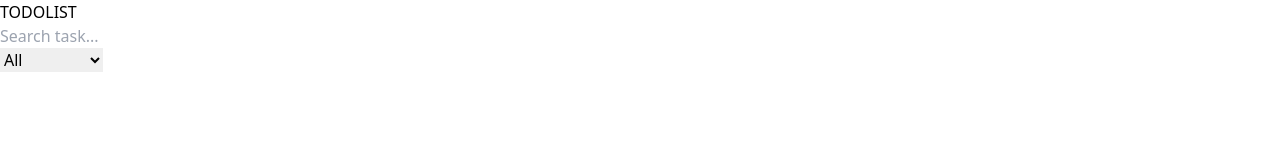
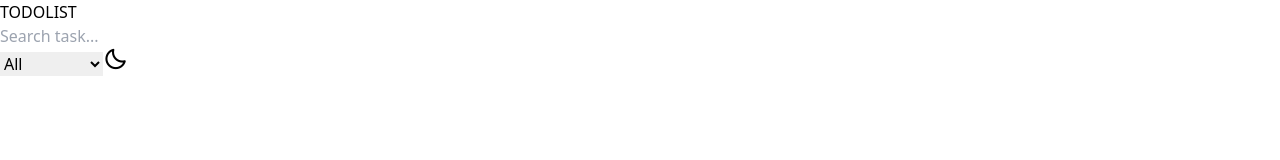
Before and after one commit to sebaslozano99/redux-toolkit-todo-list, a React (Vite) app: page / in a window 1280 px wide. Shown: the top 160 px of the page. Built offline with nearby package versions, Linux system fonts and the light colour scheme.

Commit message:
added darkMode and improved reusability of my reusable button component

```diff
--- a/src/App.jsx
+++ b/src/App.jsx
@@ -1,25 +1,23 @@
+import { IsAddingTaskProvider } from "./contexts/IsAddingTaskContext";
+import { DarkModeProvider } from "./contexts/DarkModeContext";
+
 import Header from "./components/Header";
 import Form from "./components/Form";
 import TasksContainer from "./features/todos/TasksContainer";
-import { IsAddingTaskProvider } from "./contexts/isAddingTaskContext";
 import Homepage from "./pages/Homepage";
 
 
-// border-8 border-red-700 border-dashed
-
 export default function App() {
-
-
-
-
 
   return (
     <IsAddingTaskProvider>
-      <Homepage>
-        <Header />
-        <Form />
-        <TasksContainer />
-      </Homepage>
+      <DarkModeProvider>
+        <Homepage>
+          <Header />
+          <Form />
+          <TasksContainer />
+        </Homepage>
+      </DarkModeProvider>
     </IsAddingTaskProvider>
   )
 }
--- a/src/components/Button.jsx
+++ b/src/components/Button.jsx
@@ -1,31 +1,50 @@
 import PropTypes from "prop-types";
+import { useDarkMode } from "../contexts/DarkModeContext";
 
 
 
 
 export default function Button({
+    backgroundColor = "",
+    textColor = "",
     type = "main",
-    textColor = "#ffffff",
-    bgColor = "#6C63FF",
+    onclick,
     className = "",
-    onclick,
     children
 }) {
 
+    const { isDark } = useDarkMode();
 
-    const baseStyles = "py-1 px-2 rounded-md flex justify-center items-center";
+    const baseStyles = `flex justify-center items-center rounded-md py-1 px-2`;
 
-    const styles = type === "main" ?
-        `bg-[${bgColor}] text-[${textColor}]`
-        :
-        `bg-[${textColor}] text-[${bgColor}] border-2 border-[${bgColor}]`;
+    const styles = {
+        main: baseStyles + ` text-white bg-[#6C63FF]`,
+        secondary: baseStyles + ` text-[#6c63ff] ${isDark ? "bg-[#252525]" : "bg-white"} border-2 border-[#6C63FF]`,
+        rounded: "absolute left-[76%] bottom-4 px-3 py-1 h-10 w-10 text-white bg-[#6c63ff] rounded-full",
+    }
 
 
+
+
+
+    if(className) return (
+        <button
+            className={className}
+            onClick={onclick}
+        >
+            {children}
+        </button>
+    )
+
+    //if props for textColor and bgColor are received, since inline-styles have higher precedence, they'll override those styles passed in the className
   return (
     <button
+        style={{
+            backgroundColor: backgroundColor,
+            color: textColor,
+        }}
         onClick={onclick}
-        className={`${baseStyles} ${styles} ${className}`}
-        style={type === "main" ? {color: textColor} : {color: bgColor}}
+        className={styles[type]}
     >
         {children}
     </button>
@@ -39,6 +58,6 @@ Button.propTypes = {
     type: PropTypes.string,
     className: PropTypes.string,
     textColor: PropTypes.string,
-    bgColor: PropTypes.string,
+    backgroundColor: PropTypes.string,
     children: PropTypes.node,
 }
--- /dev/null
+++ b/src/components/EmptyContainer.jsx
@@ -0,0 +1,22 @@
+import { useDarkMode } from "../contexts/DarkModeContext";
+import svgImage from "../../public/empty.svg";
+import PropTypes from "prop-types";
+
+export default function EmptyContainer({children}) {
+
+  const { isDark } = useDarkMode();
+
+  return (
+    <section className={`w-full h-[80%] flex flex-col justify-center items-center relative`} >
+      <img src={svgImage} alt="empty" className="w-2/6" />
+      <p className={`${isDark ? "text-white" : ""}`} >Empty...</p>
+
+      {children}
+    </section>
+  )
+}
+
+
+EmptyContainer.propTypes = {
+    children: PropTypes.node,
+}
--- a/src/components/Form.jsx
+++ b/src/components/Form.jsx
@@ -1,22 +1,23 @@
-import Button from "./Button";
+import { useDarkMode } from "../contexts/DarkModeContext";
 import FilterDropdown from "./FilterDropdown";
 import SearchBar from "./SearchBar";
+import Button from "./Button";
 
 
 
-// border-2 border-green-500
+export default function Form() {
 
-export default function Form() {
+  const { handleChangeDarkMode } = useDarkMode();
+
   return (
-    //4rem height
-    <nav className="w-full h-[10%] flex items-center justify-center py-2 px-5 gap-2" >
+    <nav className={`flex items-center justify-center py-2 px-5 gap-2 w-full h-[10%]`} >
 
       <SearchBar />
 
       <FilterDropdown />
 
-      <Button>
-        <i className='bx bx-moon'></i>
+      <Button onclick={handleChangeDarkMode} >
+        <i className='bx bx-moon bx-sm'></i>
       </Button>
 
     </nav>
--- a/src/components/Header.jsx
+++ b/src/components/Header.jsx
@@ -1,10 +1,13 @@
+import { useDarkMode } from "../contexts/DarkModeContext";
 
-// border-2 border-red-800 border-dashed
 
 export default function Header() {
+
+  const { isDark } = useDarkMode();
+
   return (
-    <header className="w-full h-[10%] flex  items-center justify-center py-4" >
-        <h1 className="font-bold text-4xl" >TODOLIST</h1>
+    <header className="flex  items-center justify-center py-4 w-full h-[10%]" >
+        <h1 className={`font-bold text-4xl ${isDark ? "text-white" : ""}`} >TODOLIST</h1>
     </header>
   )
 }
--- a/src/components/SearchBar.jsx
+++ b/src/components/SearchBar.jsx
@@ -4,7 +4,7 @@
 export default function SearchBar() {
   return (
     <form className="w-7/12" >
-        <input type="text" placeholder="Search task..." className="w-full border-[2px] border-[#6C63FF] rounded-md outline-none py-1 px-3"  />
+        <input type="text" placeholder="Search task..." className="w-full border-[2px] border-[#6C63FF] rounded-md outline-none py-1 px-3 bg-transparent"  />
     </form>
   )
 }
--- /dev/null
+++ b/src/contexts/DarkModeContext.jsx
@@ -0,0 +1,47 @@
+import { createContext, useContext, useState } from "react";
+import PropTypes from "prop-types";
+
+
+
+const DarkModeContext = createContext();
+
+
+
+function DarkModeProvider({children}) {
+
+  const [isDark, setIsDark] = useState(false);
+
+
+  function handleChangeDarkMode(){
+    setIsDark((currentMode) => !currentMode);
+  }
+
+
+  return (
+    <DarkModeContext.Provider value={{
+        isDark,
+        handleChangeDarkMode,
+    }}>
+      {children}
+    </DarkModeContext.Provider>
+  )
+}
+
+
+export { DarkModeProvider, useDarkMode }
+
+
+function useDarkMode(){
+    const context = useContext(DarkModeContext);
+    if(context === undefined) throw new Error("useDarkMode was used outside of DarkModeProvider!");
+    return context;
+}
+
+
+
+
+
+
+DarkModeProvider.propTypes = {
+    children: PropTypes.node,
+}
--- a/src/features/todos/AddTask.jsx
+++ b/src/features/todos/AddTask.jsx
@@ -1,6 +1,7 @@
 import { useEffect, useRef, useState } from "react";
-import { useIsAddingTask } from "../../contexts/isAddingTaskContext";
+import { useIsAddingTask } from "../../contexts/IsAddingTaskContext";
 import { useDispatch } from "react-redux";
+import { useDarkMode } from "../../contexts/DarkModeContext";
 import { add, setAsUpdating, update } from "./todosSlice";
 import { v4 as uuidv4 } from "uuid";
 import Button from "../../components/Button";
@@ -13,18 +14,17 @@ export default function AddTask({initialState}) {
 
   const [newTask, setNewTask] = useState(initialState?.task ?? "");
   const { startAddingTask } = useIsAddingTask();
+  const { isDark } = useDarkMode();
   const inputEl = useRef(null);
   const dispatch = useDispatch();
-  const isAddingTaskOrUpdating = Object.keys(initialState).length === 0; //if initialState is empty, that means user is Adding, otherwise updating an exisitng task
+  const isAddingTask = Object.keys(initialState).length === 0; //if initialState is empty, that means user is Adding, otherwise updating an exisitng task
 
 
-  function handleAddTask(e){
+  function handleAddorUpdateTask(e){
     e.preventDefault();
     if(!newTask) return;
 
-    if(isAddingTaskOrUpdating) {
-
-      console.log("working");
+    if(isAddingTask) {
 
       const newTaskObject = {
         id: uuidv4(),
@@ -38,7 +38,6 @@ export default function AddTask({initialState}) {
 
     }
     else{
-      console.log("hi");
       dispatch(update(initialState.id, newTask));
     }
 
@@ -48,7 +47,7 @@ export default function AddTask({initialState}) {
 
 
   function handleCancelAddingOrUpdating(){
-    if(isAddingTaskOrUpdating) startAddingTask();
+    if(isAddingTask) startAddingTask();
     else dispatch(setAsUpdating(initialState.id));
   }
 
@@ -60,18 +59,18 @@ export default function AddTask({initialState}) {
 
   return (
 
-    <div className="w-[50%] h-72 bg-white rounded-md p-6 flex flex-col justify-between" >
+    <div className={`flex flex-col justify-between p-6 w-[50%] h-72 ${isDark ? "bg-[#252525]" : "bg-white"} rounded-md`} >
 
       <div className="flex flex-col items-center justify-between gap-2">
 
-        <h2 className="font-bold text-2xl" >{isAddingTaskOrUpdating ? "NEW TASK" : "UPDATE TASK"}</h2>
+        <h2 className={`font-bold text-2xl ${isDark ? "text-white" : ""}`} >{isAddingTask ? "NEW TASK" : "UPDATE TASK"}</h2>
 
-        <form className="w-full" onSubmit={handleAddTask} >
+        <form className="w-full" onSubmit={handleAddorUpdateTask} >
 
           <input
             type="text"
             placeholder="input your new task..."
-            className="w-full border-[2px] border-[#6C63FF] rounded-md outline-none py-1 px-3"
+            className={`py-1 px-3 w-full ${isDark ? "text-white" : ""} border-[2px] border-[#6C63FF] bg-transparent rounded-md outline-none`}
             value={newTask}
             onChange={(e) => setNewTask(e.target.value)}
             ref={inputEl}
@@ -84,7 +83,7 @@ export default function AddTask({initialState}) {
 
       <div className=" flex justify-between" >
 
-        <Button onclick={handleCancelAddingOrUpdating} type="cancel" >CANCEL</Button>
+        <Button onclick={handleCancelAddingOrUpdating} type="secondary" >CANCEL</Button>
         <Button >APPLY</Button>
 
       </div>
--- a/src/features/todos/TaskItem.jsx
+++ b/src/features/todos/TaskItem.jsx
@@ -3,11 +3,13 @@ import { useDispatch } from "react-redux";
 import { remove, markAsCompleted, setAsUpdating } from "./todosSlice";
 import PropTypes from "prop-types";
 import Button from "../../components/Button";
+import { useDarkMode } from "../../contexts/DarkModeContext";
 
 
 export default function TaskItem({info}) {
 
   const [isHovered, setIsHovered] = useState(false);
+  const { isDark } = useDarkMode();
   const dispatch = useDispatch();
 
 
@@ -37,31 +39,33 @@ export default function TaskItem({info}) {
 
 
   return (
-    <li className="border-b border-b-slate-950/40 py-2 flex items-center justify-between gap-4 cursor-pointer" onMouseEnter={handleMouseEnter} onMouseLeave={handleMouseLeave} >
+    <li className={`flex items-center justify-between py-2 gap-4 border-b ${isDark ? "border-b-[#6C63FF]/70" : "border-b-slate-950/40"} cursor-pointer`} onMouseEnter={handleMouseEnter} onMouseLeave={handleMouseLeave} >
 
       <div className="flex items-center gap-4" >
 
         <label className="w-6 h-6 flex justify-center items-center" >
+
           <input
             type="checkbox"
-            className="cursor-pointer accent-[#6C63FF] block w-6 h-6"
+            className="cursor-pointer text-red-500 accent-[#6C63FF] block w-6 h-6"
             checked={info.isCompleted}
             onChange={() => handleMarkAsCompleted(info.id)}
           />
+
         </label>
 
-        <p className={info.isCompleted ? "line-through text-[#cdcdcd]" : ""} >{info.task}</p>
+        <p className={`${info.isCompleted  ? "line-through text-[#cdcdcd]" : isDark && !info.isCompleted ? "text-white" : ""} font-semibold`} >{info.task}</p>
 
       </div>
 
 
       <div className={`flex items-center gap-2 transition-opacity duration-500 ease-in-out ${isHovered ? "opacity-100" : "opacity-0"}`} >
 
-        <Button textColor="#cdcdcd" bgColor="transparent" onclick={() => handleSetAsUpdating(info.id)}>
+        <Button backgroundColor="transparent" textColor="#a8a8a8" onclick={() => handleSetAsUpdating(info.id)}>
           <i className='bx bx-pencil bx-sm hover:text-[#858585] transition-all duration-300'></i>
         </Button>
 
-        <Button textColor="#cdcdcd" bgColor="transparent" onclick={() => handleRemoveTask(info.id)} >
+        <Button backgroundColor="transparent" textColor="#a8a8a8" onclick={() => handleRemoveTask(info.id)} >
           <i className='bx bx-trash bx-sm hover:text-[#858585] transition-all duration-300' ></i>
         </Button>
 
--- a/src/features/todos/TasksContainer.jsx
+++ b/src/features/todos/TasksContainer.jsx
@@ -1,24 +1,23 @@
 import { useSelector } from "react-redux";
-import { useIsAddingTask } from "../../contexts/isAddingTaskContext";
+import { useIsAddingTask } from "../../contexts/IsAddingTaskContext";
 import PropTypes from "prop-types";
 import TaskItem from "./TaskItem";
 import Button from "../../components/Button";
-import svgImage from "../../../public/empty.svg";
+import EmptyContainer from "../../components/EmptyContainer";
 
 
 
 export default function TasksContainer() {
 
   const { todos } = useSelector((store) => store.todos);
-  const { isAddingTask, startAddingTask: setIsAddingTask } = useIsAddingTask();
+  const { startAddingTask: setIsAddingTask } = useIsAddingTask();
 
 
-  if(!todos.length) return <section className={`w-full h-[80%] flex flex-col justify-center items-center relative ${isAddingTask ? "" : ""}`} >
-      <img src={svgImage} alt="empty" className="w-2/6" />
-      <p>Empty...</p>
-
-      <Button className="h-10 w-10 absolute left-[76%] bottom-4 px-3 py-1 rounded-full" onclick={setIsAddingTask} >&#x2b;</Button>
-  </section>
+  if(!todos.length) return (
+    <EmptyContainer>
+      <Button type="rounded" onclick={setIsAddingTask} >&#x2b;</Button>
+    </EmptyContainer>
+  )
 
 
   return (
@@ -30,7 +29,7 @@ export default function TasksContainer() {
         }
       </ul>
 
-      <Button className="h-10 w-10 absolute left-[76%] bottom-4 px-3 py-1 rounded-full" onclick={setIsAddingTask} >&#x2b;</Button>
+      <Button type="rounded" onclick={setIsAddingTask} >&#x2b;</Button>
 
     </section>
   )
--- a/src/features/todos/todosSlice.jsx
+++ b/src/features/todos/todosSlice.jsx
@@ -12,10 +12,12 @@ const todosSlice = createSlice({
     initialState,
     reducers: {
         add(state, action){
-            state.todos = [...state.todos, action.payload];
+            // state.todos = [...state.todos, action.payload];
+            state.todos.push(action.payload);
         },
         remove(state, action){
             state.todos = state.todos.filter((todo) => todo.id !== action.payload);
+            // state.todos.filter((todo) => todo.id !== action.payload);
         },
         markAsCompleted(state, action){
             state.todos = state.todos.map((todo) => todo.id === action.payload ? {...todo, isCompleted: !todo.isCompleted} : todo);
--- a/src/pages/Homepage.jsx
+++ b/src/pages/Homepage.jsx
@@ -1,23 +1,20 @@
-import { useIsAddingTask } from "../contexts/isAddingTaskContext";
 import { useSelector } from "react-redux";
+import { useIsAddingTask } from "../contexts/IsAddingTaskContext";
+import { useDarkMode } from "../contexts/DarkModeContext";
 import PropTypes from "prop-types";
 import Modal from "../components/Modal";
-import { useEffect } from "react";
 
 
 export default function Homepage({children}) {
 
+  const { isDark } = useDarkMode();
   const { isAddingTask } = useIsAddingTask();
   const { todos } = useSelector((store) => store.todos);
   const taskUpdating = todos.find((todo) => todo.isUpdating);
 
 
-  useEffect(() => {
-    console.log(taskUpdating);
-  }, [taskUpdating]);
-
   return (
-    <main className={`w-full h-screen bg-white relative z-10 transition-all duration-300 ease-out`} >
+    <main className={`relative z-10 w-full h-screen ${isDark ? "bg-[#252525]" : "bg-white"} transition-all duration-300 ease-out`} >
       {children}
       {isAddingTask && <Modal />}
       {taskUpdating && <Modal initialState={taskUpdating} />}
```
